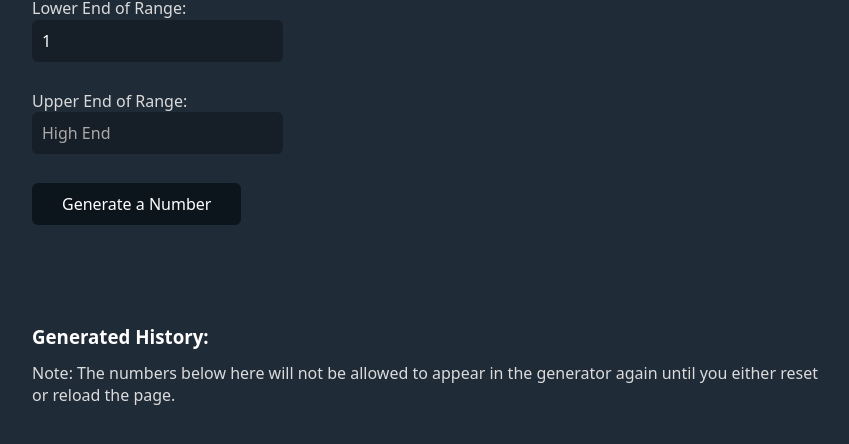
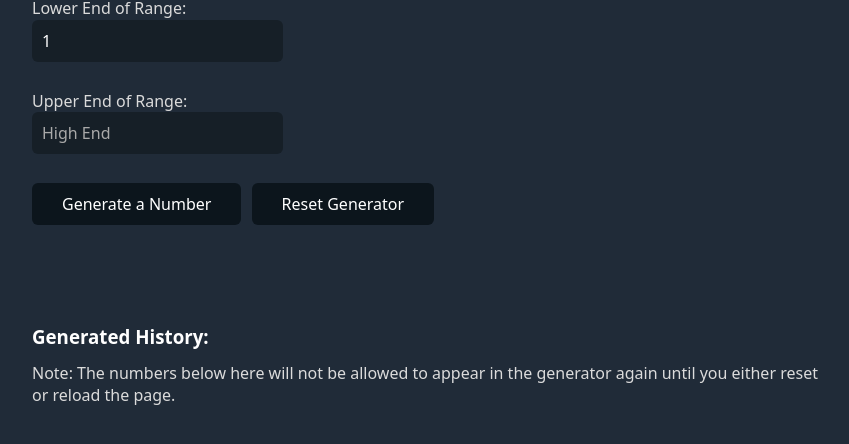
Before and after one commit to Oliver-Akins/Unique-RNG, a plain HTML site: page index.html in a window 1280 px wide. Shown: the part 88-532 px from the top of the page, without its empty margins (208-1057 px from the left). Drawn offline with nearby package versions, Linux system fonts and the light colour scheme.

Commit message:
Add a reset button.

```diff
--- a/index.html
+++ b/index.html
@@ -19,6 +19,7 @@
             <input type="number" id="high-end" placeholder="High End">
             <br>
             <button onclick="gen_number()">Generate a Number</button>
+            <button onclick="reset_generator()">Reset Generator</button>
         </div>
         <br>
         <div>
```
